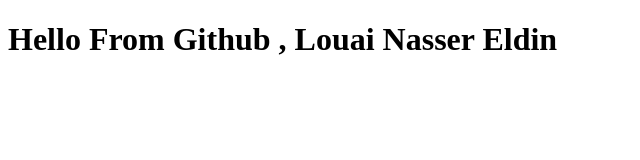
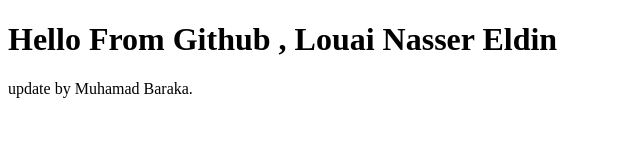
Before and after one commit to louainassereldin/demoProject, a plain HTML site: page index.html in a window 1280 px wide. Shown: the whole page, without its empty margins (0-640 px from the left). Drawn offline with Linux system fonts and the light colour scheme.

Commit message:
update by baraka

```diff
--- a/index.html
+++ b/index.html
@@ -8,5 +8,8 @@
 </head>
 <body>
     <h1>Hello From Github , Louai Nasser Eldin</h1>
+    <div>
+        <p>update by Muhamad Baraka.</p>
+    </div>
 </body>
 </html>
```
